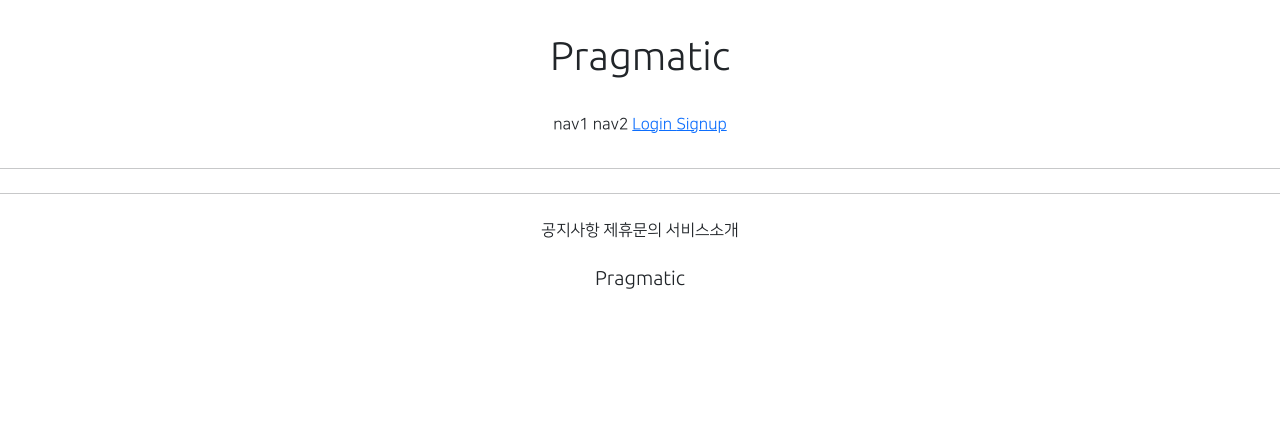
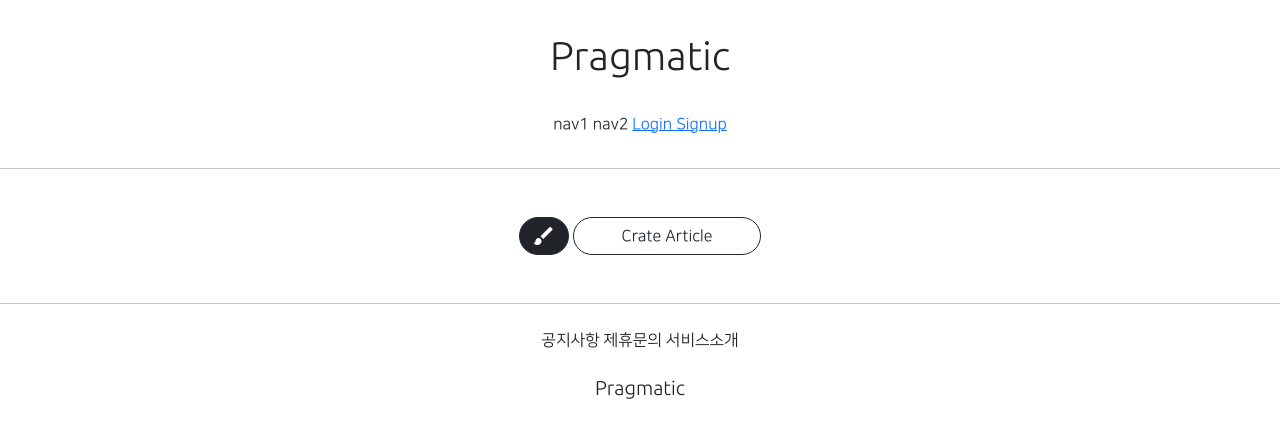
Before and after one commit to rmmmmmmmmm/WebApplicationClass, a Django app: template articleapp/templates/articleapp/list.html in a window 1280 px wide. Shown: the top 438 px of the page. Run offline with Django 3.2, Linux system fonts and the light colour scheme; the template is opened without the code that fills it, so the values that code supplies are empty; parts of the project's set-up code (start-up, migrations or seed data) failed here and were passed over; some libraries are stand-ins or nearby versions.

Commit message:
2021.08.05. WebApplicationClass Commit 4

```diff
--- a/articleapp/templates/articleapp/list.html
+++ b/articleapp/templates/articleapp/list.html
@@ -38,5 +38,15 @@
 
     <script src="{% static 'js/magicgrid.js' %}"></script>
 
+    <div class="text-center my-5">
+        <a href="{% url 'articleapp:create' %}"
+           class="btn btn-dark rounded-pill material-icons">
+            brush
+        </a>
+        <a href="{% url 'articleapp:create' %}"
+           class="btn btn-outline-dark rounded-pill px-5">
+            Crate Article
+        </a>
+    </div>
 
 {% endblock %}
```
